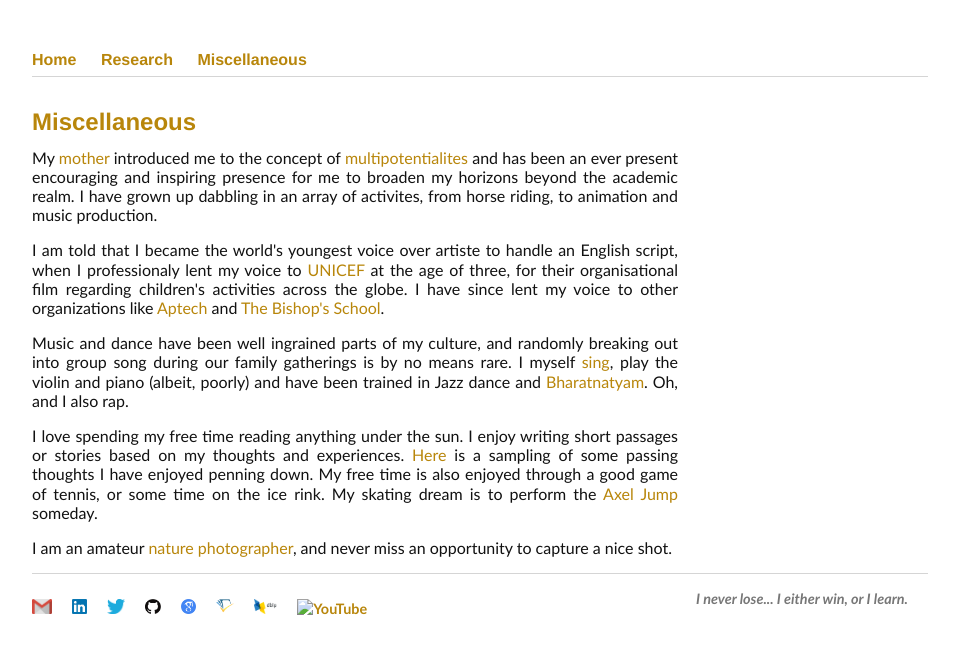
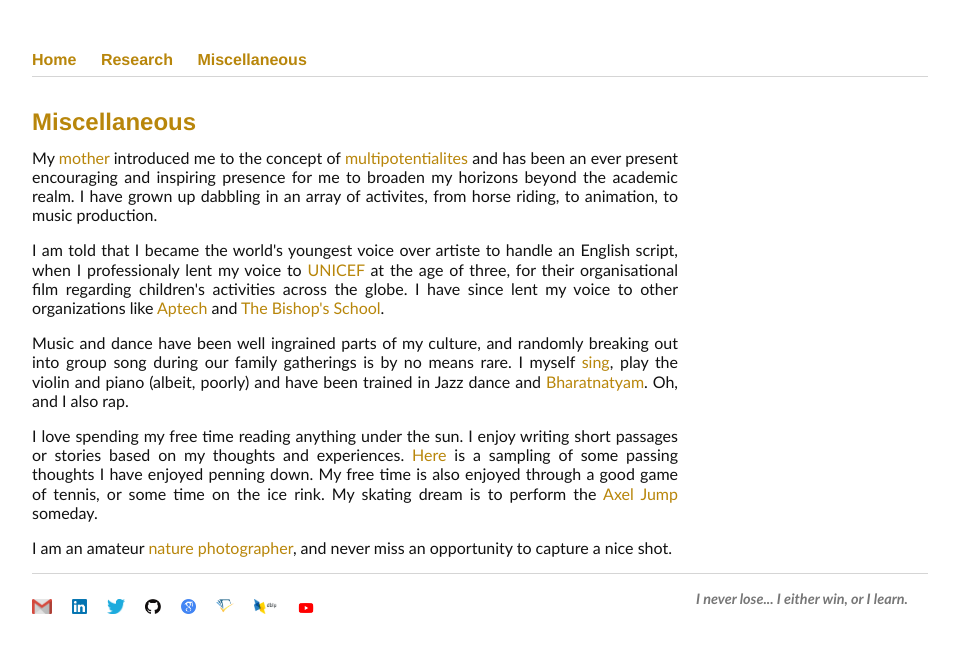
Before and after one commit to Uppaal/Uppaal.github.io, a Jekyll site: the page built from misc.html, in a window 1280 px wide. Shown: the top 654 px of the page, without its empty margins (160-1119 px from the left). Built offline with Jekyll 4.4.1, drawn with Linux system fonts in a browser that asks for light colours.

Commit message:
Minor formatting changes.

```diff
--- a/css/main.css
+++ b/css/main.css
@@ -36,6 +36,7 @@ h3 {font-size: 1em; color: var(--heading-color); font-family: Helvetica, Arial,
 
 img {padding-top: 10px; padding-bottom: 10px; padding-left: 0; padding-right: 0 }
 
+/*p {padding-right: 250px; text-align: justify;}*/
 p {padding-right: 250px; text-align: justify;}
 
 a {text-decoration: none; color: var(--link-color)}
--- a/misc.html
+++ b/misc.html
@@ -7,7 +7,7 @@ title: Miscellaneous
 	<h1>{{ page.title }}</h1>
 
 	<p>My <a href="https://www.kuiljeituppaal.com/">mother</a> introduced me to the concept of <a href="https://en.wikipedia.org/wiki/Multipotentiality">multipotentialites</a> and has been an ever present encouraging and inspiring presence for me to broaden my horizons beyond the academic realm.
-		I have grown up dabbling in an array of activites, from horse riding, to animation and music production.</p>
+		I have grown up dabbling in an array of activites, from horse riding, to animation, to music production.</p>
 
 <!--	Pilot?-->
 
```
Also changed, not shown: images/youtube-logo.png (added).
